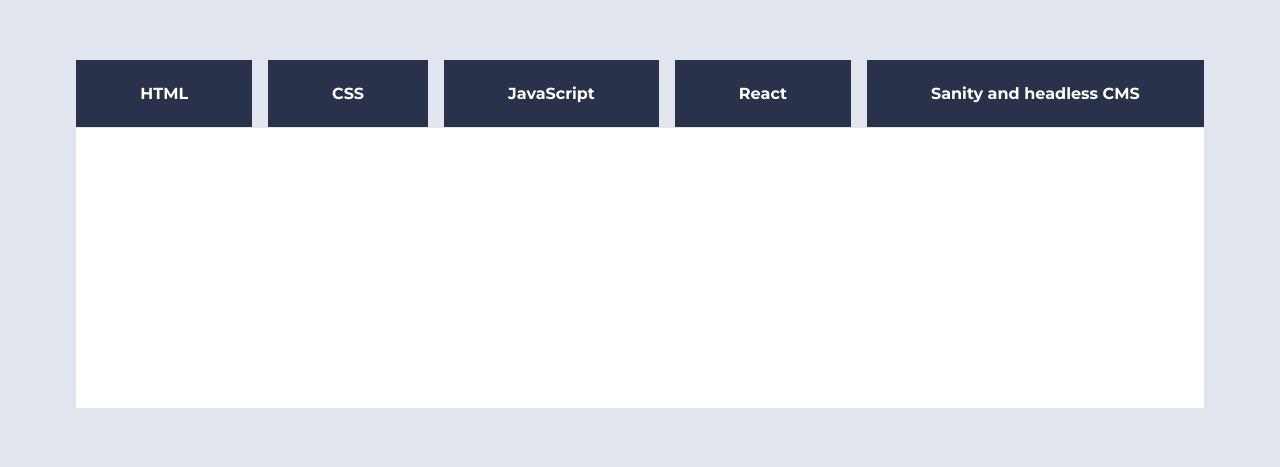
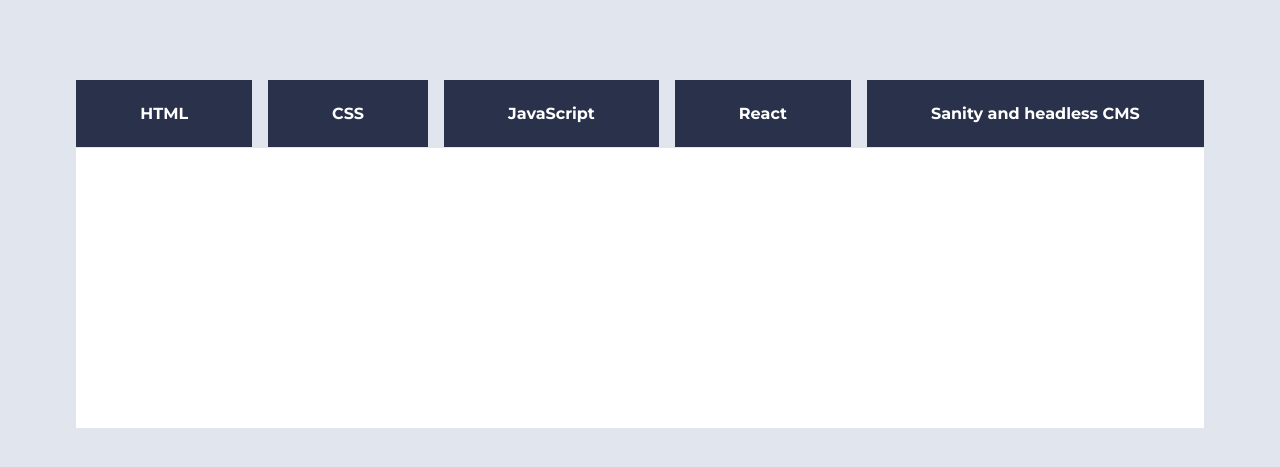
Before and after one commit to tonjehnord/uin24ak3_resourceapp_group24, a React (Vite) app: page / in a window 1280 px wide. Shown: the part 163-630 px from the top of the page. Built offline with nearby package versions, Linux system fonts and the light colour scheme.

Commit message:
oppdatert _nav sass

```diff
--- a/src/styles/_nav.scss
+++ b/src/styles/_nav.scss
@@ -7,7 +7,9 @@
         gap: 1rem;
         margin-bottom: 1.4rem;
         padding: 0;
-    }
+
+        li{
+            padding-top: 2.5rem;
 
             a{
                 background-color: var(--darkblue);
@@ -29,3 +31,5 @@
                 }
             }
         }
+    }
+}
```
Lines whose indentation alone changed are shown as unchanged.
